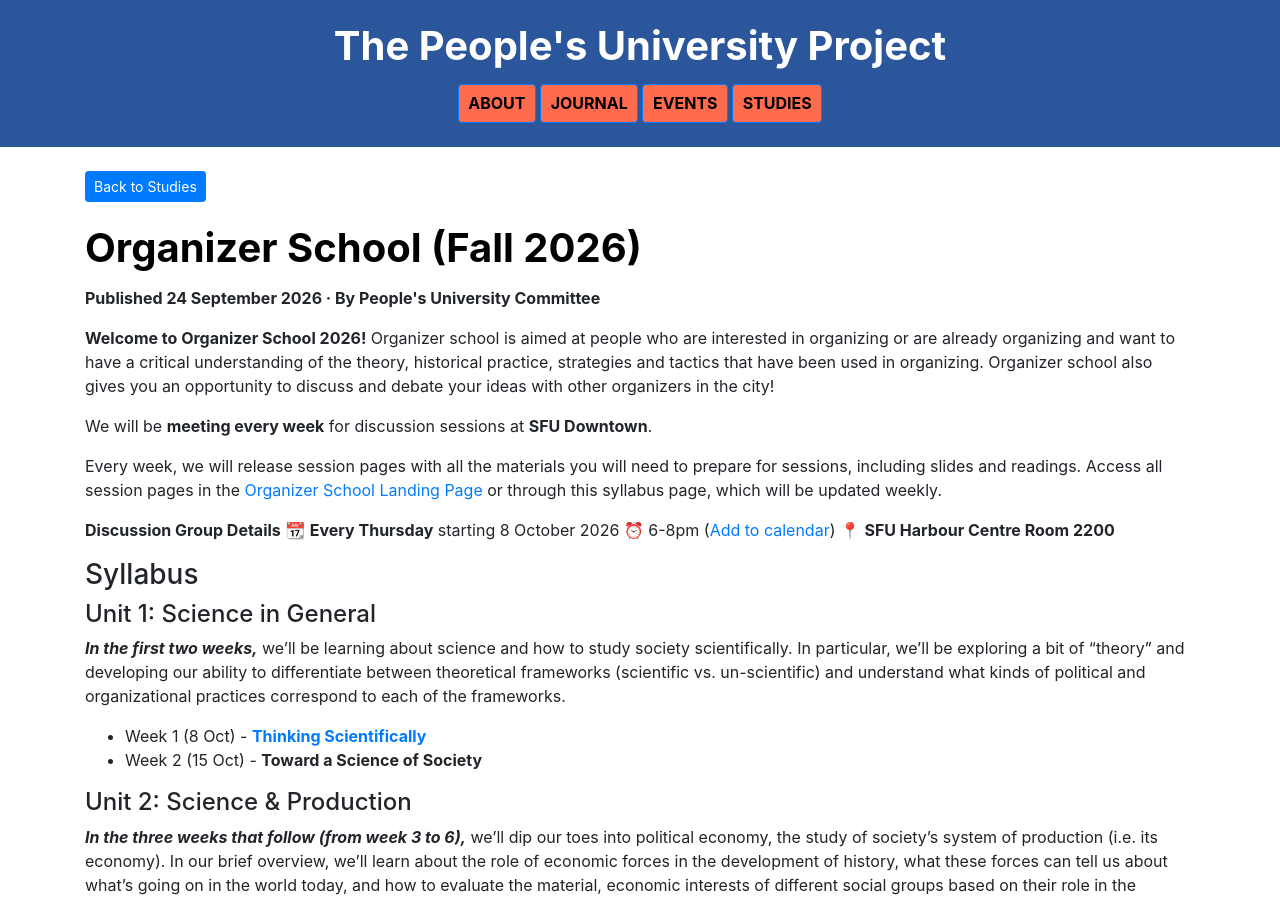
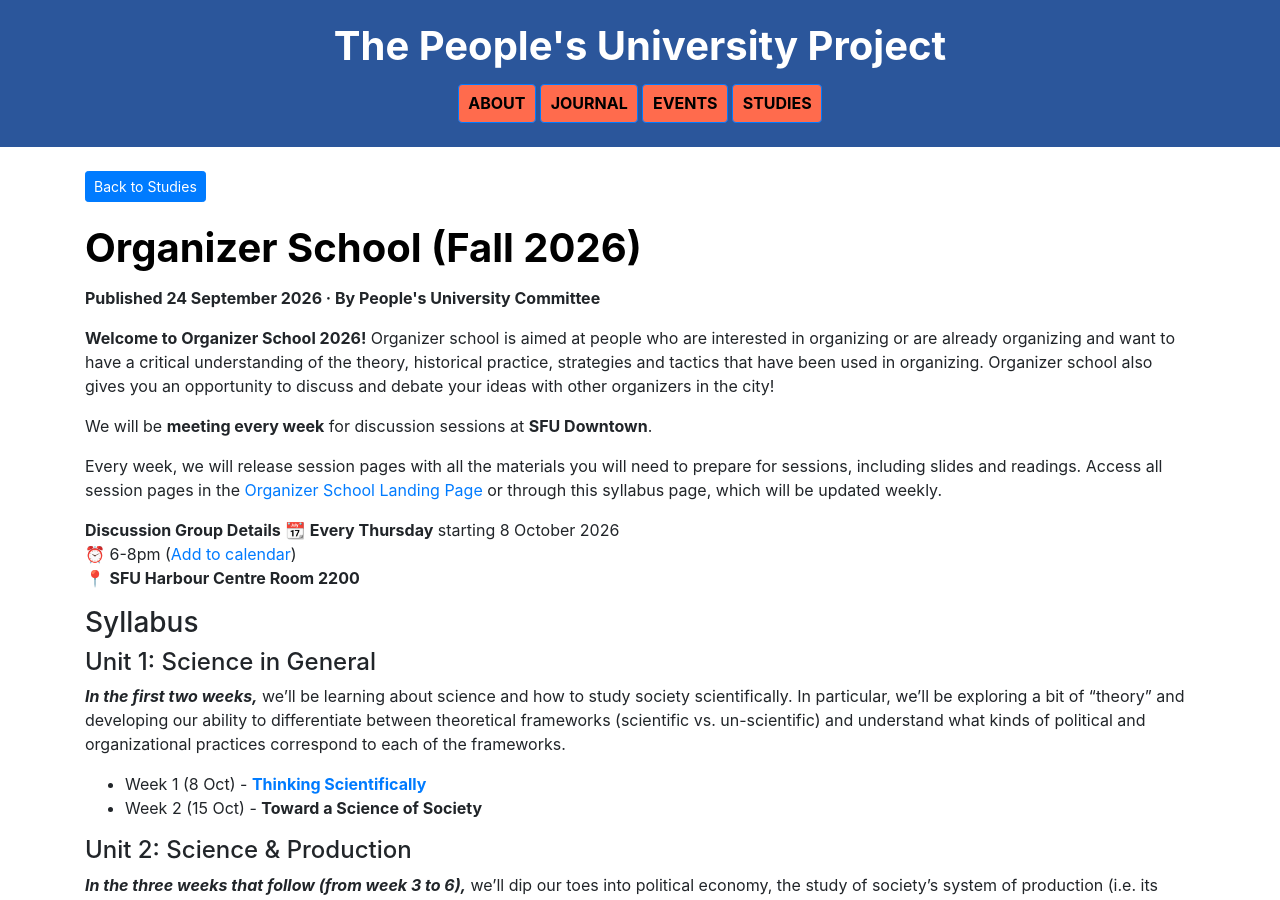
Before and after one commit to Peoples-University/website, a Jekyll site: the page built from _studies/organizer-school-fall-2026.md, in a window 1280 px wide and 900 px high. Built offline with Jekyll 4.4.1, drawn with Linux system fonts in a browser that asks for light colours.

Commit message:
small mods

```diff
--- a/_layouts/os_layout.html
+++ b/_layouts/os_layout.html
@@ -55,7 +55,7 @@
 {% endif %}
 
 <div class="container mt-3 path" style="font-size:medium; color:lightslategrey">
-    <a href="{{ '/unit' | append: page.unit | relative_url }}">
+    <a href="https://peoples-university.github.io/website/studies/organizer-school-fall-2026.html">
         Unit {{ page.unit }}
     </a>
      > Week {{ page.week }}
--- a/_studies/organizer-school-fall-2026.md
+++ b/_studies/organizer-school-fall-2026.md
@@ -18,8 +18,8 @@
 Every week, we will release session pages with all the materials you will need to prepare for sessions, including slides and readings. Access all session pages in the [Organizer School Landing Page](https://peoples-university.github.io/website/orgschool26) or through this syllabus page, which will be updated weekly.
 
 **Discussion Group Details**
-📆 **Every Thursday** starting 8 October 2026
-⏰ 6-8pm ([Add to calendar](https://calendar.google.com/calendar/u/0/r?cid=c_8768494cf684804217c5a373541ee84838b7bd31a8c71d355cc0381602d349f7%40group.calendar.google.com))
+📆 **Every Thursday** starting 8 October 2026 \
+⏰ 6-8pm ([Add to calendar](https://calendar.google.com/calendar/u/0/r?cid=c_8768494cf684804217c5a373541ee84838b7bd31a8c71d355cc0381602d349f7%40group.calendar.google.com)) \
 📍 **SFU Harbour Centre Room 2200**
 
 ### Syllabus
```
Also changed, not shown: other parts of _layouts/os_layout.html (+1 -1 lines).
